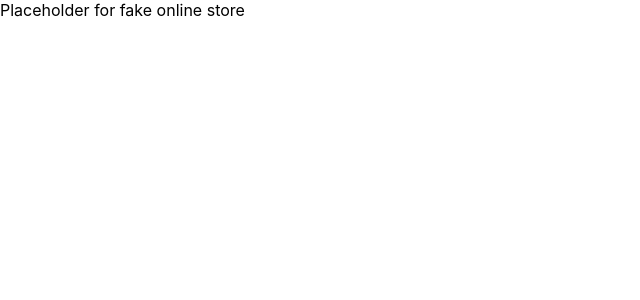
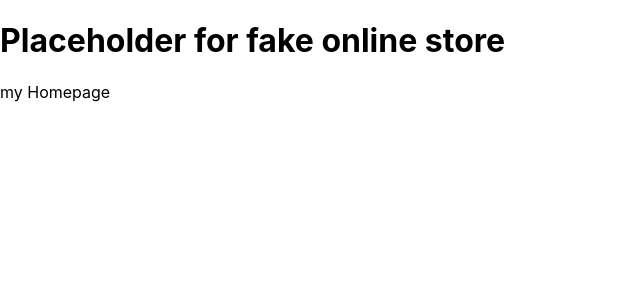
Before and after one commit to GBouffard/fake-online-store, a React (Create React App) app: page / in a window 1280 px wide. Shown: the top 300 px of the page, without its empty margins (0-640 px from the left). Built offline with nearby package versions, Linux system fonts and the light colour scheme.

Commit message:
Add a router and a first page with homePage

```diff
--- a/src/App.js
+++ b/src/App.js
@@ -1,8 +1,14 @@
 import React, { Component } from "react";
+import Router from "./Router";
 
 class App extends Component {
   render() {
-    return <div>Placeholder for fake online store</div>;
+    return (
+      <div>
+        <h1>Placeholder for fake online store</h1>
+        <Router />
+      </div>
+    );
   }
 }
 
--- /dev/null
+++ b/src/Router.js
@@ -0,0 +1,12 @@
+import React from "react";
+import { Switch, Route } from "react-router-dom";
+
+import HomePage from "./pages/homePage";
+
+const Router = () => (
+  <Switch>
+    <Route exact path="/" component={HomePage} />
+  </Switch>
+);
+
+export default Router;
--- /dev/null
+++ b/src/pages/homePage.js
@@ -0,0 +1,5 @@
+import React from "react";
+
+const HomePage = () => <div>my Homepage</div>;
+
+export default HomePage;
```
